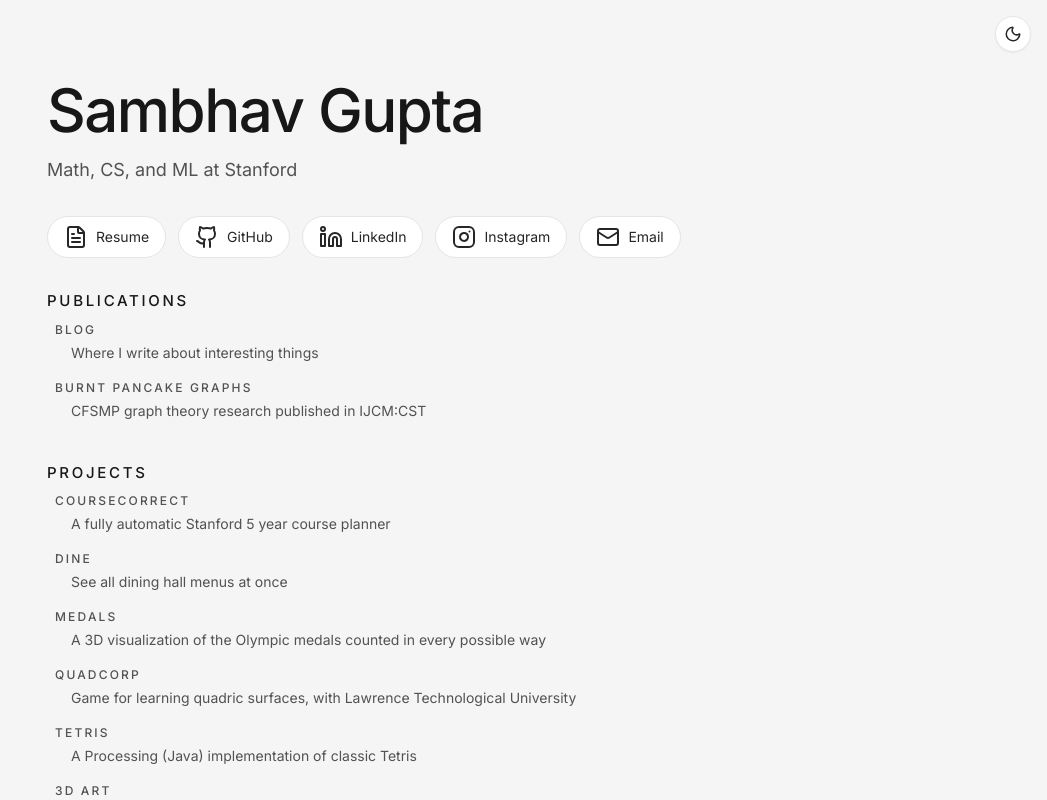
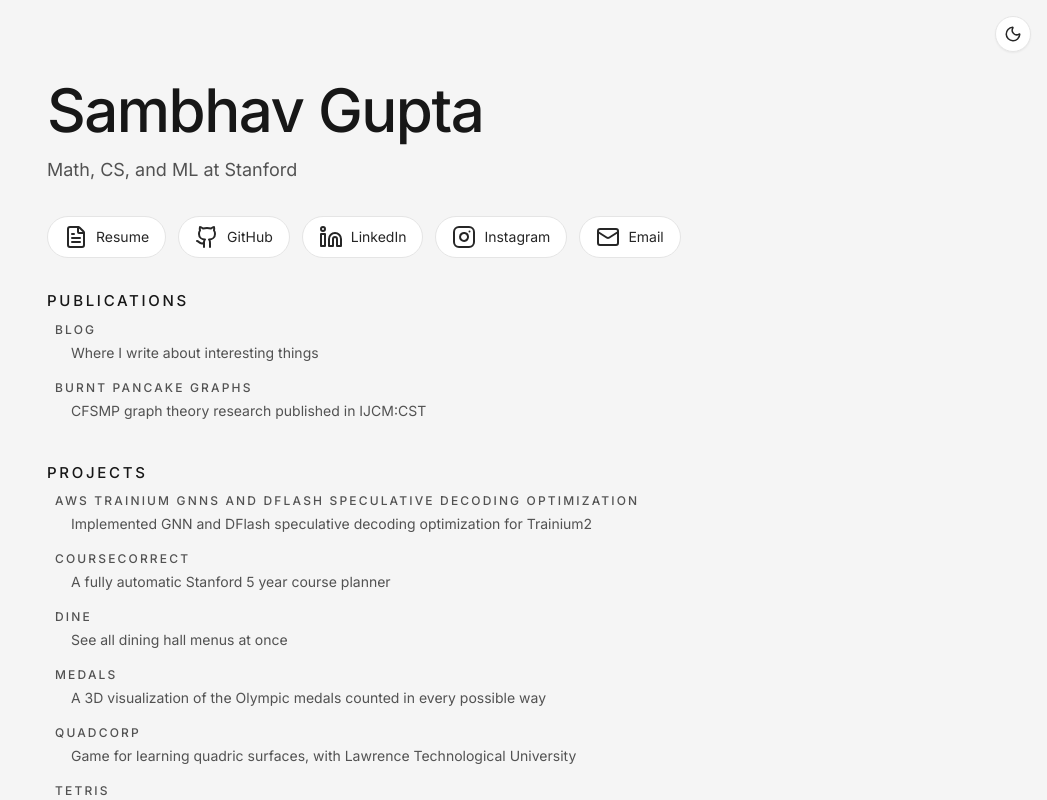
Before and after one commit to SambhavG/SambhavG.github.io, a SvelteKit app: page / in a window 1280 px wide. Shown: the top 800 px of the page, without its empty margins (233-1280 px from the left). Built offline with nearby package versions, Linux system fonts and the light colour scheme; a web font is replaced by a local one.

Commit message:
trainium

```diff
--- a/src/routes/+page.svelte
+++ b/src/routes/+page.svelte
@@ -42,6 +42,12 @@
 			}
 		],
 		Projects: [
+			{
+				name: 'AWS Trainium GNNs and DFlash Speculative Decoding Optimization',
+				description: 'Implemented GNN and DFlash speculative decoding optimization for Trainium2',
+				image: '/images/image_trainium.jpg',
+				link: '/trainium_optimization.pdf'
+			},
 			{
 				name: 'CourseCorrect',
 				description: 'A fully automatic Stanford 5 year course planner',
```
Also changed, not shown: 1 other file (tests, documents, lock files or other folders).
